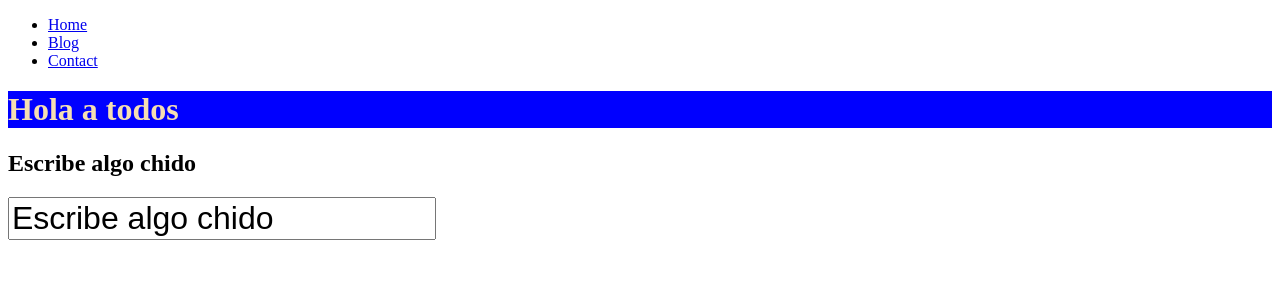
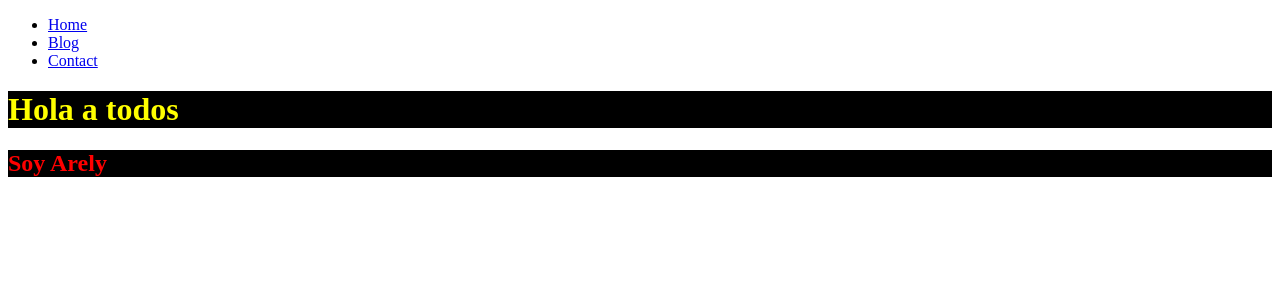
Before and after one commit to arelys25/curso-vue.js, a Vue app: page / in a window 1280 px wide. Shown: the top 300 px of the page. Built offline with nearby package versions, Linux system fonts and the light colour scheme.

Commit message:
Se hace la condicion de si un elemento agarrará una clase u otra según se cumpla una condición

```diff
--- a/src/App.vue
+++ b/src/App.vue
@@ -6,12 +6,12 @@
   <div>
     <!-- AGregar el componente del header con el titulo y lo importamos  -->
     <HeaderComponent></HeaderComponent>
-    <h1 class="title">Hola a todos</h1>
 
-    <h2>{{ myValue }}</h2>
+    <!-- si la variable myCondition es verdadera, el texto tomará la clase highlight, si es falsa, tomará la clase red -->
+    <h1 :class="myCondition ? 'highlight' : 'red'">Hola a todos</h1>
 
-    <!-- v-model ayuda a que, cuando se modifique el input, también se modifique el valor de la variable (que sea dinámica) -->
-    <input type="text" v-model="myValue">
+    <!-- poner más condiciones para más clases  -->
+    <h2 :class="{highlight: myCondition, red: true}">Soy Arely</h2>
 
   </div>
 </template>
@@ -20,19 +20,19 @@
   import { ref } from 'vue';
   import HeaderComponent from './components/HeaderComponent.vue';
 
-  const myValue = ref("Escribe algo chido")
-
+  let myCondition = true;
 
 
 </script>
 <!-- scoped ayuda a que los estilos generados solo se apliquen al componente  -->
 <style scoped>
-  .title {
-    background-color: blue;
-    color: wheat;
+
+  .highlight {
+    background-color: black;
+    color: yellow;
   }
 
-  input {
-    font-size: 2em;
+  .red {
+    color: red;
   }
 </style>
```
